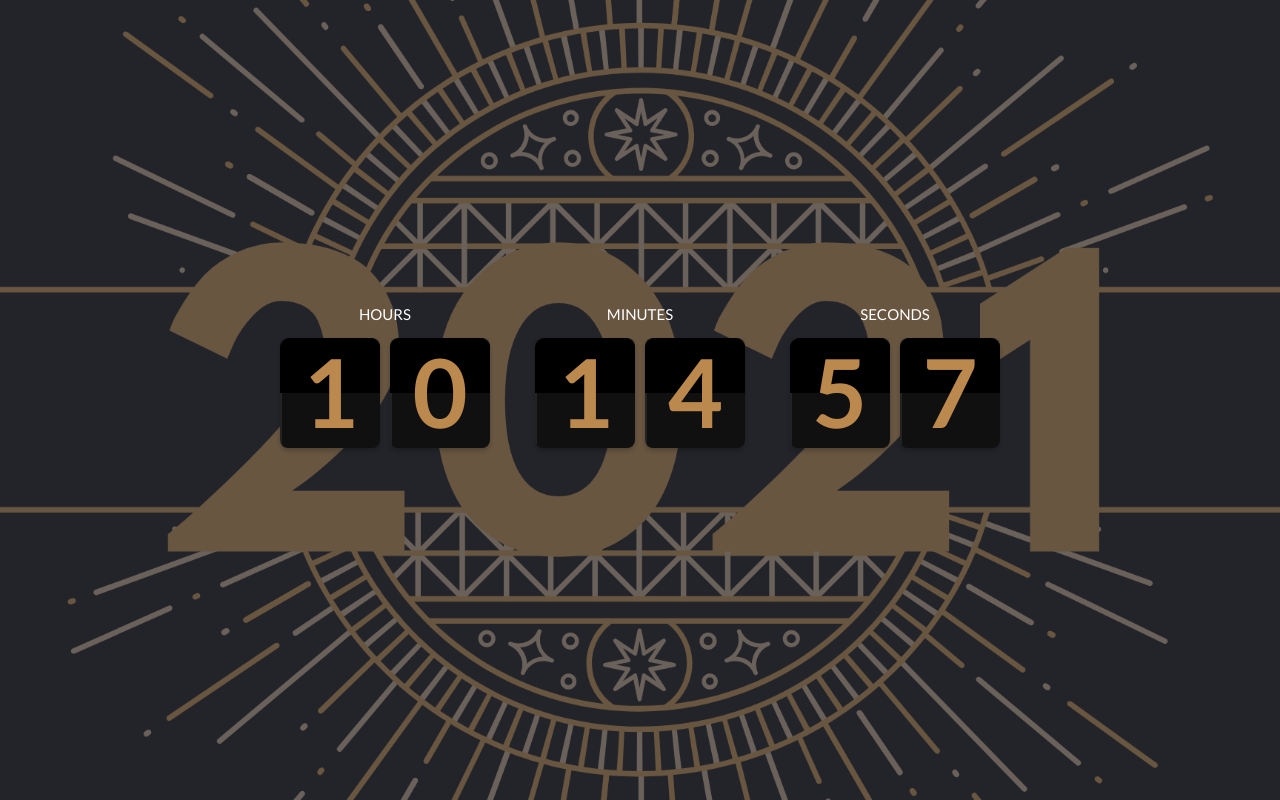
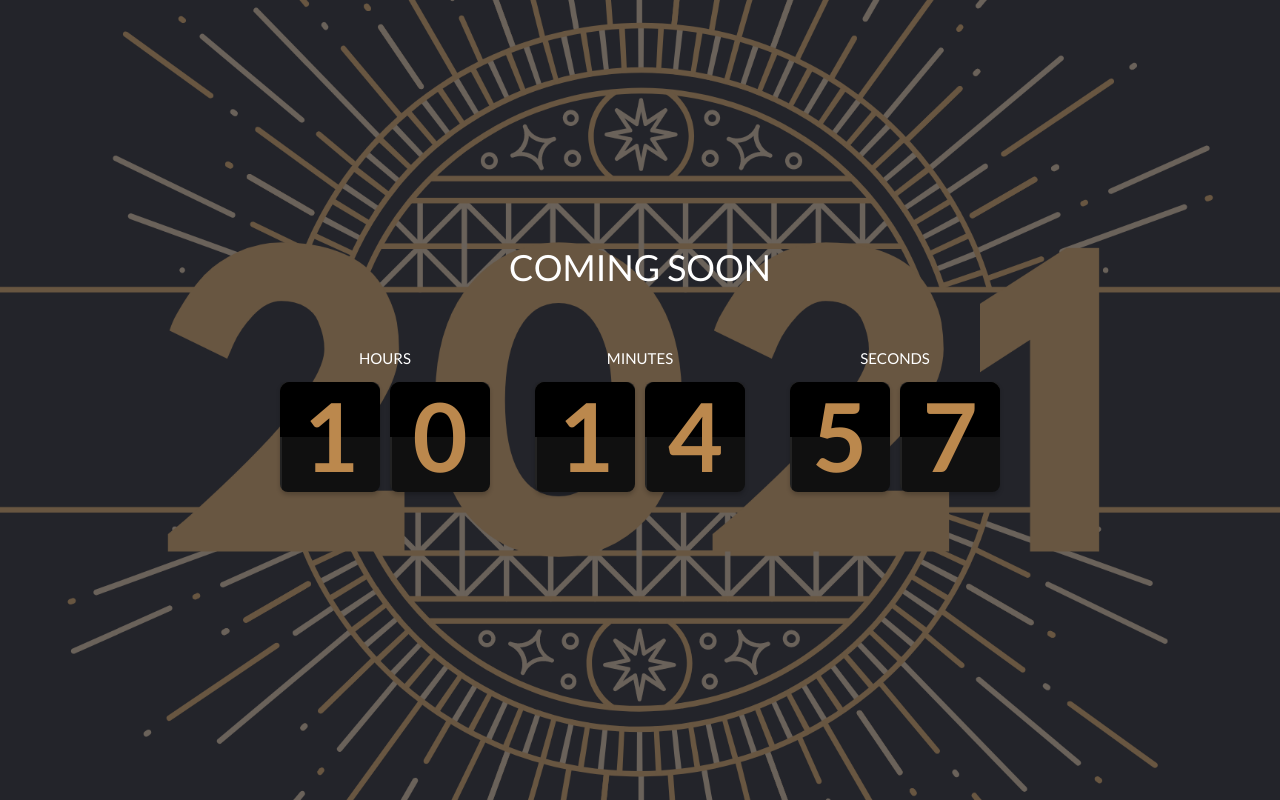
Before and after one commit to Hursh9/guptahursh.github.io, a plain HTML site: page index.html in a window 1280 px wide. Drawn offline with nearby package versions, Linux system fonts and the light colour scheme.

Commit message:
added heading

```diff
--- a/index.html
+++ b/index.html
@@ -12,7 +12,7 @@
 
 <!-- partial:index.partial.html -->
 <div class="wrap">
-  <h1><strong></strong></h1>
+  <h1><strong>Coming soon</strong></h1>
 
   <div class="countdowns">
     <div class="bloc-time hours" data-init-value="24">
```
